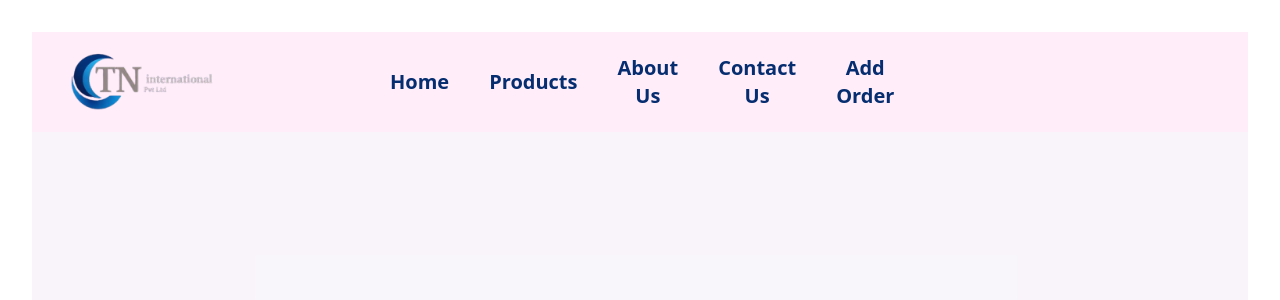
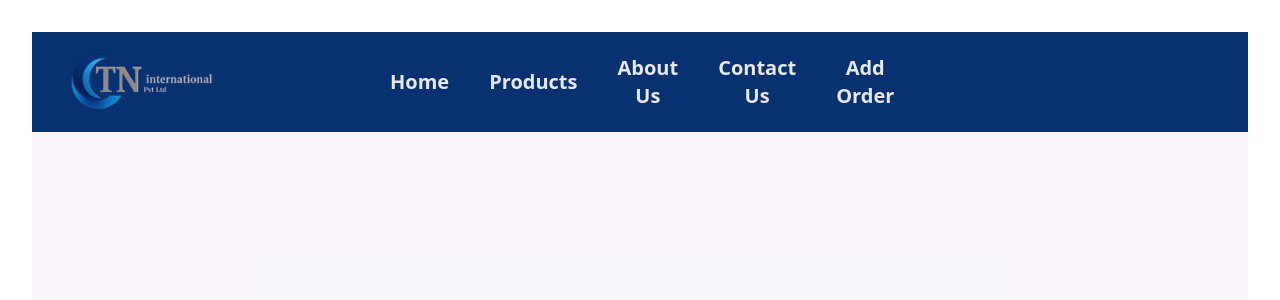
Before and after one commit to tharidhu1225/cbc-frontend, a React (Vite) app: page /home in a window 1280 px wide. Shown: the top 300 px of the page. Built offline with nearby package versions, Linux system fonts and the light colour scheme.

Commit message:
add new features

```diff
--- a/components/header.jsx
+++ b/components/header.jsx
@@ -9,7 +9,7 @@ export default function Header(){
         <>
            {isSliderOpean&&<NavSlider closeSlider={()=>{setIsSliderOpen(false)}}/>}
 
-           <header className="bg-[#FFEDFA] w-full h-[100px] relative flex justify-center items-center">
+           <header className="bg-[#083171] w-full h-[100px] relative flex justify-center items-center ">
 
             <img src="/logo2.png" className="cursor-pointer w-[200px] h-[200px] rounded-full absolute left-[10px]"/>
 
@@ -17,11 +17,11 @@ export default function Header(){
 
             <div className="h-full items-center w-[500px] justify-evenly hidden lg:flex space-x-10">
 
-            <Link to="/home/home" className="text-[#052d6f] font-bold text-xl hover:border-b border-b-[#052d6f]">Home</Link>
-            <Link to="/home/products" className="text-[#052d6f] font-bold text-xl hover:border-b border-b-[#052d6f]">Products</Link>
-            <Link to="/home/about" className="text-[#052d6f] font-bold text-xl hover:border-b border-b-[#052d6f]">About Us</Link>
-            <Link to="/home/contact" className="text-[#052d6f] font-bold text-xl hover:border-b border-b-[#052d6f]">Contact Us</Link>
-            <Link to="/home/orders" className="text-[#052d6f] font-bold text-xl hover:border-b border-b-[#052d6f]">Add Order</Link>
+            <Link to="/home/home" className="text-[#e8e8e8] font-bold text-xl hover:border-b border-b-[#e8e8e8]">Home</Link>
+            <Link to="/home/products" className="text-[#e8e8e8] font-bold text-xl hover:border-b border-b-[#e8e8e8]">Products</Link>
+            <Link to="/home/about" className="text-[#e8e8e8] font-bold text-xl hover:border-b border-b-[#e8e8e8]">About Us</Link>
+            <Link to="/home/contact" className="text-[#e8e8e8] font-bold text-xl hover:border-b border-b-[#e8e8e8]">Contact Us</Link>
+            <Link to="/home/orders" className="text-[#e8e8e8] font-bold text-xl hover:border-b border-b-[#e8e8e8]">Add Order</Link>
 
 
             </div>
--- /dev/null
+++ b/components/useComeHeadder.jsx
@@ -0,0 +1,47 @@
+import { useNavigate } from "react-router-dom";
+
+export default function UserCome() {
+  const navigate = useNavigate();
+
+  function Log() {
+    navigate("/login");
+  }
+
+  return (
+    <>
+      {/* Header with Glassmorphism Effect */}
+      <header className="fixed top-0 left-0 w-full bg-[#083171] shadow-lg flex items-center justify-between px-6 py-4 md:py-5 rounded-b-2xl z-50">
+        {/* Logo */}
+        <img
+          src="/logo2.png"
+          alt="Company Logo"
+          className="w-14 h-14 md:w-20 md:h-20 rounded-full border-2 border-white shadow-md transition-transform transform hover:scale-110"
+        />
+
+        {/* Title */}
+        <h2 className="text-lg md:text-2xl font-extrabold text-white tracking-wide text-center drop-shadow-lg">
+          Welcome to TN International
+        </h2>
+
+        {/* Login Button */}
+        <button
+          onClick={Log}
+          className="px-5 md:px-7 py-2 md:py-3 bg-gradient-to-r from-blue-500 to-purple-600 hover:from-blue-600 hover:to-purple-700 text-white font-bold rounded-full shadow-lg transition-transform transform hover:scale-105 focus:ring-4 focus:ring-blue-300"
+        >
+          Login
+        </button>
+      </header>
+
+      {/* Hero Section */}
+      <div className="min-h-screen flex items-center justify-center relative bg-gray-900">
+        {/* Background Image */}
+        <img
+          src="/welcome.jpg"
+          alt="Welcome Image"
+          className=" absolute inset-0 w-full h-full object-cover brightness-75"
+        />
+
+      </div>
+    </>
+  );
+}
--- a/pages/homePage.jsx
+++ b/pages/homePage.jsx
@@ -17,13 +17,12 @@ export default function HomePage(){
             <div className="w-full h-[calc(100vh-100px)] bg-[#f7f3fad8]">
 
             <Routes path="/*">
-               <Route path="/home" element={<Home/>}/>
+               <Route path="/home/" element={<Home/>}/>
                <Route path="/products" element={<ProductPage/>}/>
-               <Route path="/login" element={<LoginPage/>}/>
                <Route path="/productInfo/:id" element={<ProductOverview/>}/>
                <Route path="/about/" element={<About/>}/>
                <Route path="/contact/" element={<ContactUs/>}/>
-               <Route path="/orders" element={<ShippingPage/>}/>
+               <Route path="/orders/" element={<ShippingPage/>}/>
 
             </Routes>
             </div>
--- a/src/App.jsx
+++ b/src/App.jsx
@@ -6,9 +6,9 @@ import AdminHomePage from '../pages/adminHomePage'
 import HomePage from '../pages/homePage'
 import SignUpPage from '../pages/signUpPage'
 import { Toaster } from 'react-hot-toast'
-import FileUploadTest from '../pages/test'
 import { GoogleOAuthProvider } from '@react-oauth/google'
-import UserCome from '../components/userComeheadder'
+import UserCome from '../components/useComeHeadder'
+
 
 
 function App() {
@@ -25,7 +25,7 @@ function App() {
           <Route path="/login" element={<LoginPage/>}/>
           <Route path="/admin/*" element={<AdminHomePage/>}/>
           <Route path="/signup" element={<SignUpPage/>}/>
-          <Route path="/testing" element={<FileUploadTest/>}/>
+
 
 
         </Routes>
```
